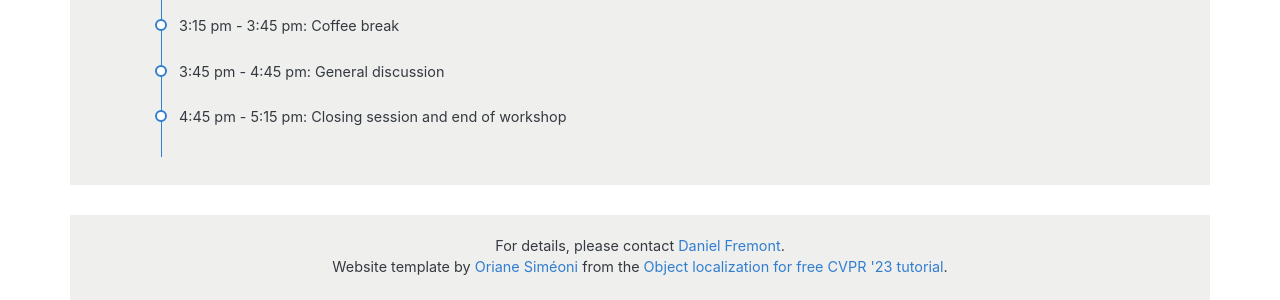
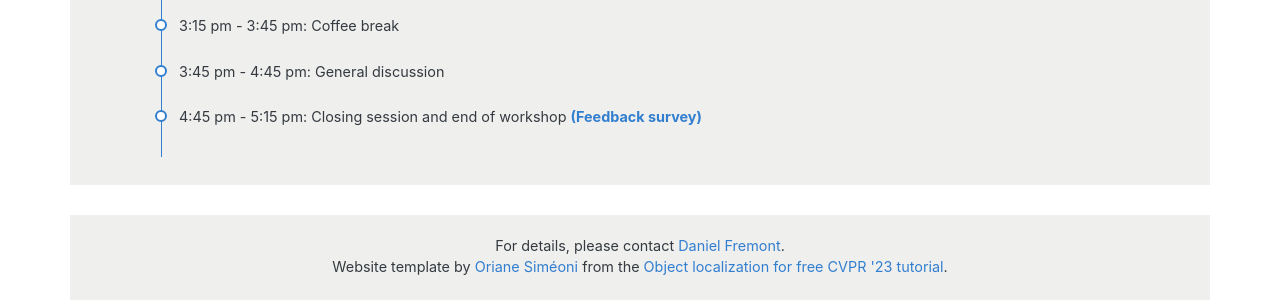
Before and after one commit to BerkeleyLearnVerify/Scenic_Website, a Jekyll site: the page workshop25/index.html, which Jekyll copies as it is, in a window 1280 px wide and 900 px high, scrolled down 3440 px. Shown: the part 556-856 px from the top of the window. Built offline with Jekyll 4.4.1, drawn with Linux system fonts in a browser that asks for light colours.

Commit message:
add link to feedback survey

```diff
--- a/workshop25/index.html
+++ b/workshop25/index.html
@@ -426,7 +426,7 @@
         </li>
         <li class="list-timeline-item p-0 pb-3 pb-lg-4 d-flex flex-wrap flex-column">
           <p class="my-0 text-dark flex-fw text-sm">
-            <span class="text-inverse op-8">4:45 pm - 5:15 pm</span>: Closing session and end of workshop
+            <span class="text-inverse op-8">4:45 pm - 5:15 pm</span>: Closing session and end of workshop <a href="https://docs.google.com/forms/d/e/1FAIpQLScXAjfOi3RDCLPgs8qITXQ-2fOSI-c7YmB6dRyNhiezDxw7DQ/viewform?usp=dialog">(Feedback survey)</a>
           </p>
         </li>
       </ul>
```
